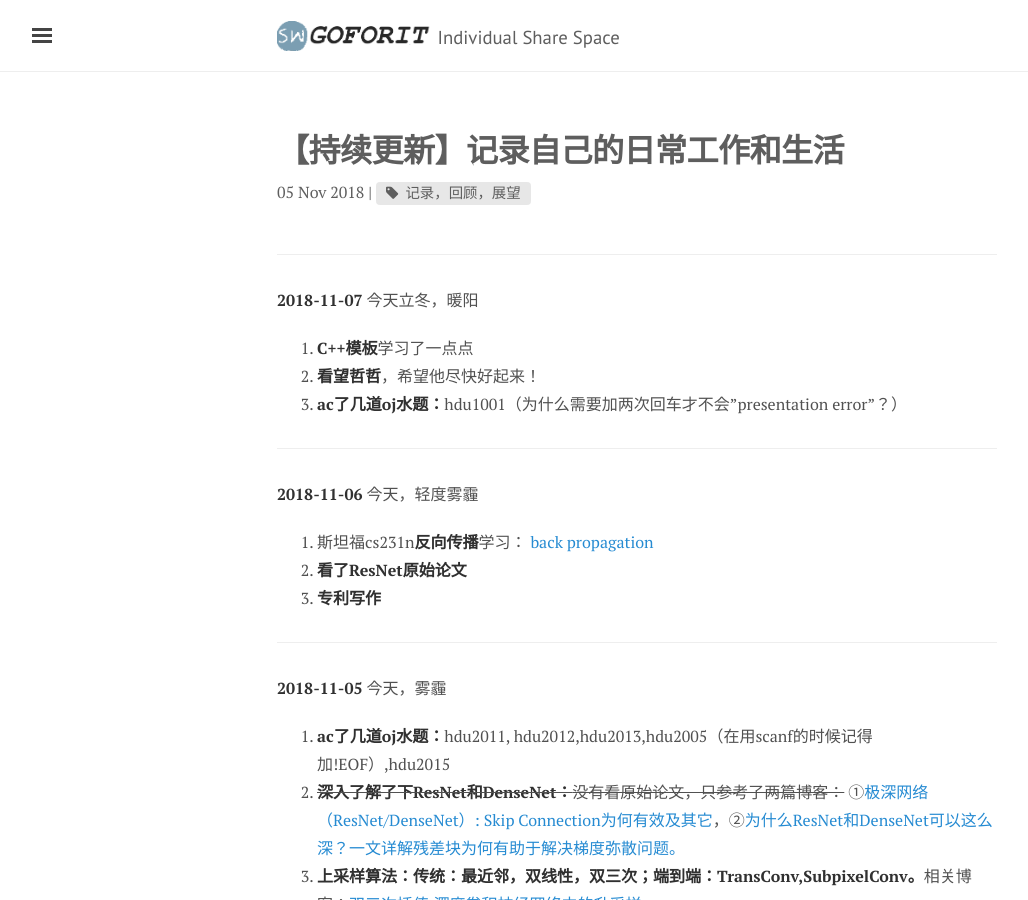
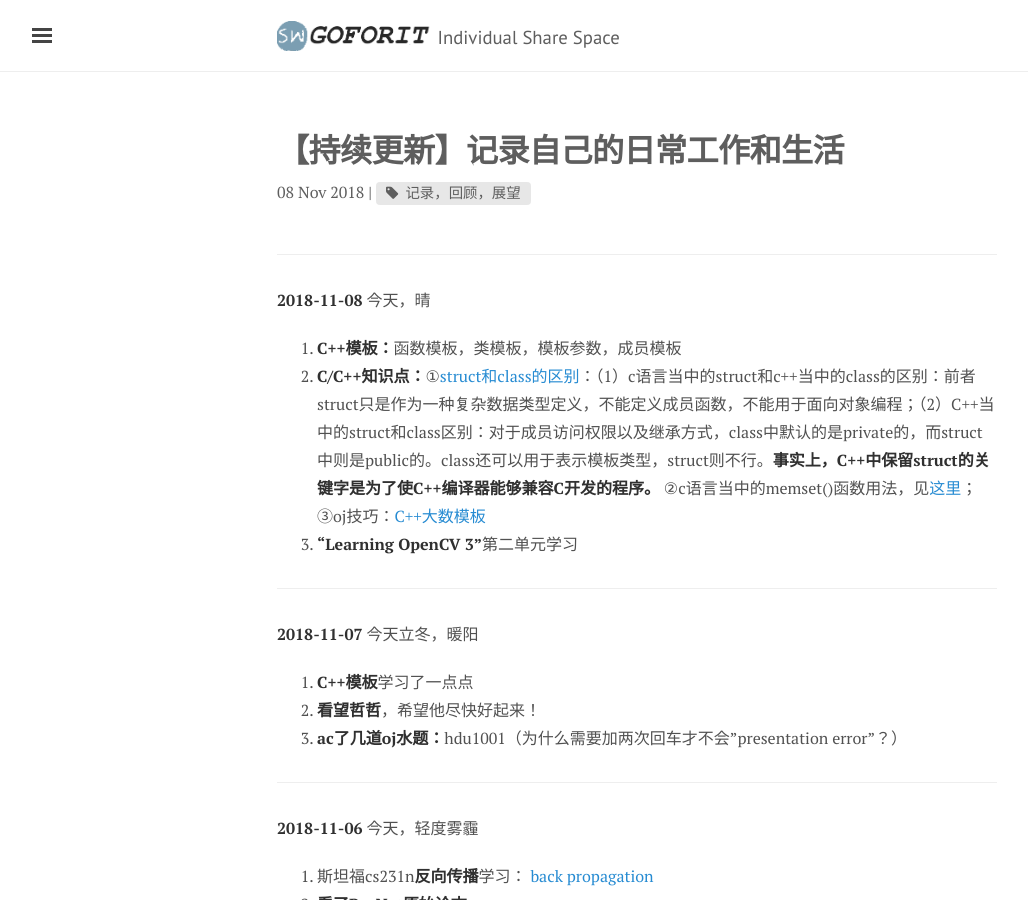
Before and after one commit to illust/illust.github.io, a Jekyll site: the page built from _posts/2018-11-8-dailyworks.md, in a window 1280 px wide and 900 px high. Shown: the whole window, without its empty margins (3-1031 px from the left). Built offline with Jekyll 4.4.1, drawn with Linux system fonts in a browser that asks for light colours; nearby versions of some CDN libraries; comment, search, counter and statistics services are not loaded.

Commit message:
add daily works

```diff
--- a/_posts/2018-11-5-日常工作.md
+++ b/_posts/2018-11-8-dailyworks.md
@@ -5,6 +5,13 @@ categories: [dailyposts]
 excerpt: 回到写日记的年月里，fight！
 tags: [记录，回顾，展望]
 ---
+----------------------------
+**2018-11-08**
+今天，晴
+1.    **C++模板：**函数模板，类模板，模板参数，成员模板
+2.    **C/C++知识点：**①[struct和class的区别](http://blog.51cto.com/genwoxuec/503334)：（1）c语言当中的struct和c++当中的class的区别：前者struct只是作为一种复杂数据类型定义，不能定义成员函数，不能用于面向对象编程；（2）C++当中的struct和class区别：对于成员访问权限以及继承方式，class中默认的是private的，而struct中则是public的。class还可以用于表示模板类型，struct则不行。**事实上，C++中保留struct的关键字是为了使C++编译器能够兼容C开发的程序。** ②c语言当中的memset()函数用法，见[这里](http://c.biancheng.net/cpp/html/157.html)；③oj技巧：[C++大数模板](https://blog.csdn.net/yang_7_46/article/details/9897563)
+3.    **"Learning OpenCV 3"**第二单元学习
+
 ----------------------------
 **2018-11-07**
 今天立冬，暖阳
```
